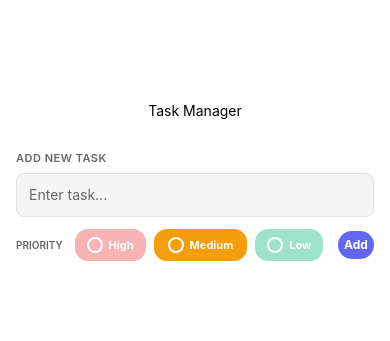
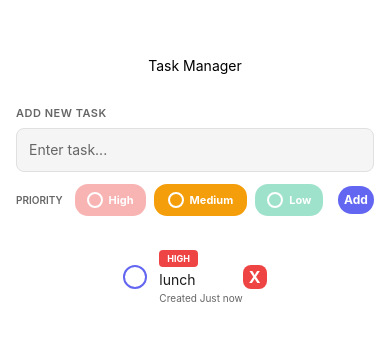
Before and after one commit to eulier1/task-manager-expogo, a React Native app: screen / in a window 390 px wide. Shown: the part 233-574 px from the top of the page. Built offline with nearby package versions, Linux system fonts and the light colour scheme.

Commit message:
add taskItem

```diff
--- a/App.tsx
+++ b/App.tsx
@@ -3,6 +3,7 @@ import { StyleSheet, Text, View } from "react-native";
 import { PriorityChip } from "./src/components/priorityChip";
 import { ThemeProvider } from "./src/contexts/themeContext";
 import { TaskInput } from "./src/components/taskInput";
+import { TaskItem } from "./src/components/taskItem";
 
 export default function App() {
   return (
@@ -11,6 +12,17 @@ export default function App() {
         <Text> Task Manager </Text>
         <StatusBar style="auto" />
         <TaskInput onAddTask={() => {}} />
+        <TaskItem
+          task={{
+            id: "1",
+            text: "lunch",
+            priority: "high",
+            completed: false,
+            createdAt: new Date(),
+          }}
+          onToggleComplete={() => {}}
+          onDelete={() => {}}
+        />
       </View>
     </ThemeProvider>
   );
--- /dev/null
+++ b/src/components/taskItem.tsx
@@ -0,0 +1,148 @@
+import React from "react";
+import { View, Text, TouchableOpacity, StyleSheet } from "react-native";
+import { useTheme } from "@/src/contexts/themeContext";
+import { TaskItemProps } from "../types";
+import {
+  getPriorityLabel,
+  getPriorityColor,
+  getRelativeTime,
+} from "@/src/utils";
+
+export const TaskItem: React.FC<TaskItemProps> = ({
+  task,
+  onToggleComplete,
+  onDelete,
+}) => {
+  const { theme } = useTheme();
+  const priorityColor = getPriorityColor(task.priority, theme.colors);
+  const priorityLabel = getPriorityLabel(task.priority);
+
+  return (
+    <View style={[styles.container, { backgroundColor: theme.colors.card }]}>
+      {/* Checkbox */}
+      <TouchableOpacity
+        style={[
+          styles.checkbox,
+          {
+            borderColor: theme.colors.primary,
+            backgroundColor: task.completed
+              ? theme.colors.primary
+              : "transparent",
+          },
+        ]}
+        onPress={() => onToggleComplete(task.id)}
+        activeOpacity={0.7}
+      >
+        {task.completed && <Text style={styles.checkmark}>✓</Text>}
+      </TouchableOpacity>
+
+      {/* Task Content */}
+      <View style={styles.content}>
+        {/* Priority Badge and Task Text Row */}
+        <View style={styles.topRow}>
+          <View
+            style={[styles.priorityBadge, { backgroundColor: priorityColor }]}
+          >
+            <Text style={styles.priorityText}>
+              {priorityLabel.toUpperCase()}
+            </Text>
+          </View>
+        </View>
+
+        {/* Task Text */}
+        <Text
+          style={[
+            styles.taskText,
+            {
+              color: task.completed
+                ? theme.colors.textSecondary
+                : theme.colors.text,
+              textDecorationLine: task.completed ? "line-through" : "none",
+              opacity: task.completed ? 0.6 : 1,
+            },
+          ]}
+          numberOfLines={2}
+        >
+          {task.text}
+        </Text>
+
+        {/* Timestamp */}
+        <Text style={[styles.timestamp, { color: theme.colors.textSecondary }]}>
+          Created {getRelativeTime(task.createdAt)}
+        </Text>
+      </View>
+
+      {/* Delete Button */}
+      <TouchableOpacity
+        style={[styles.deleteButton, { backgroundColor: theme.colors.error }]}
+        onPress={() => onDelete(task.id)}
+        activeOpacity={0.7}
+      >
+        <Text style={styles.deleteText}>X</Text>
+      </TouchableOpacity>
+    </View>
+  );
+};
+
+const styles = StyleSheet.create({
+  container: {
+    flexDirection: "row",
+    alignItems: "center",
+    padding: 12,
+    borderRadius: 8,
+    marginHorizontal: 16,
+    marginVertical: 6,
+    minHeight: 70,
+  },
+  checkbox: {
+    width: 24,
+    height: 24,
+    borderRadius: 12,
+    borderWidth: 2,
+    justifyContent: "center",
+    alignItems: "center",
+    marginRight: 12,
+  },
+  checkmark: {
+    color: "#FFFFFF",
+    fontSize: 14,
+    fontWeight: "bold",
+  },
+  content: {
+    flex: 1,
+  },
+  topRow: {
+    flexDirection: "row",
+    alignItems: "center",
+    marginBottom: 4,
+  },
+  priorityBadge: {
+    paddingHorizontal: 8,
+    paddingVertical: 3,
+    borderRadius: 4,
+  },
+  priorityText: {
+    color: "#FFFFFF",
+    fontSize: 9,
+    fontWeight: "bold",
+  },
+  taskText: {
+    fontSize: 14,
+    marginBottom: 4,
+  },
+  timestamp: {
+    fontSize: 10,
+  },
+  deleteButton: {
+    width: 24,
+    height: 24,
+    borderRadius: 8,
+    justifyContent: "center",
+    alignItems: "center",
+  },
+  deleteText: {
+    color: "#FFFFFF",
+    fontSize: 16,
+    fontWeight: "bold",
+  },
+});
--- a/src/contexts/themeContext.tsx
+++ b/src/contexts/themeContext.tsx
@@ -5,7 +5,7 @@ import React, {
   useContext,
   useState,
 } from "react";
-import { Colors, ThemeMode } from "@/src/types";
+import { Colors, ThemeMode } from "@/types";
 import { useColorScheme } from "react-native";
 
 const lightColors: Colors = {
--- a/src/utils.ts
+++ b/src/utils.ts
@@ -1,11 +1,11 @@
-import { Priority } from '@/src/types';
+import { Priority } from "@/types";
 
 // Priority Display Names
 export const getPriorityLabel = (priority: Priority): string => {
   const labels: Record<Priority, string> = {
-    high: 'High',
-    medium: 'Medium',
-    low: 'Low',
+    high: "High",
+    medium: "Medium",
+    low: "Low",
   };
   return labels[priority];
 };
@@ -19,3 +19,30 @@ export const getPriorityColor = (priority: Priority, colors: any): string => {
   };
   return priorityColors[priority];
 };
+
+// Format creation date to relative time
+export const getRelativeTime = (date: Date): string => {
+  const now = new Date();
+  const diffInMs = now.getTime() - date.getTime();
+  const diffInMinutes = Math.floor(diffInMs / (1000 * 60));
+  const diffInHours = Math.floor(diffInMs / (1000 * 60 * 60));
+  const diffInDays = Math.floor(diffInMs / (1000 * 60 * 60 * 24));
+
+  if (diffInMinutes < 1) {
+    return "Just now";
+  } else if (diffInMinutes < 60) {
+    return `${diffInMinutes} ${diffInMinutes === 1 ? "minute" : "minutes"} ago`;
+  } else if (diffInHours < 24) {
+    return `${diffInHours} ${diffInHours === 1 ? "hour" : "hours"} ago`;
+  } else if (diffInDays === 1) {
+    return "Yesterday";
+  } else if (diffInDays < 7) {
+    return `${diffInDays} days ago`;
+  } else if (diffInDays < 30) {
+    const weeks = Math.floor(diffInDays / 7);
+    return `${weeks} ${weeks === 1 ? "week" : "weeks"} ago`;
+  } else {
+    const months = Math.floor(diffInDays / 30);
+    return `${months} ${months === 1 ? "month" : "months"} ago`;
+  }
+};
```
